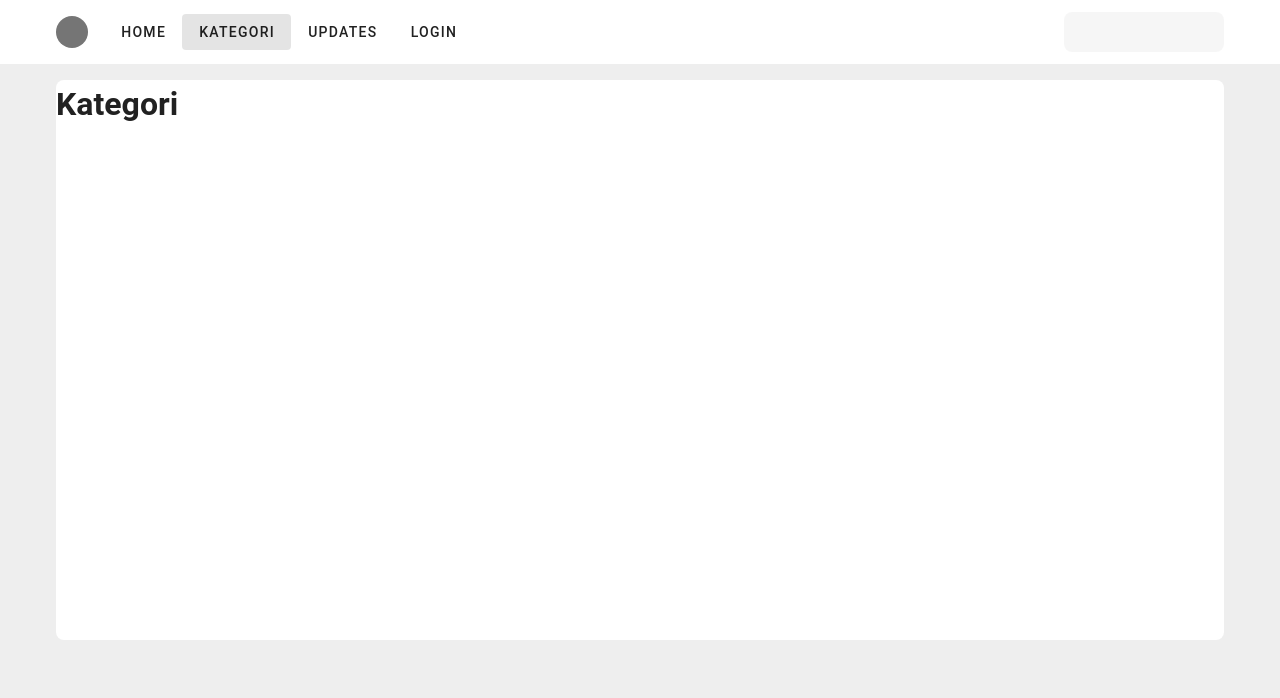
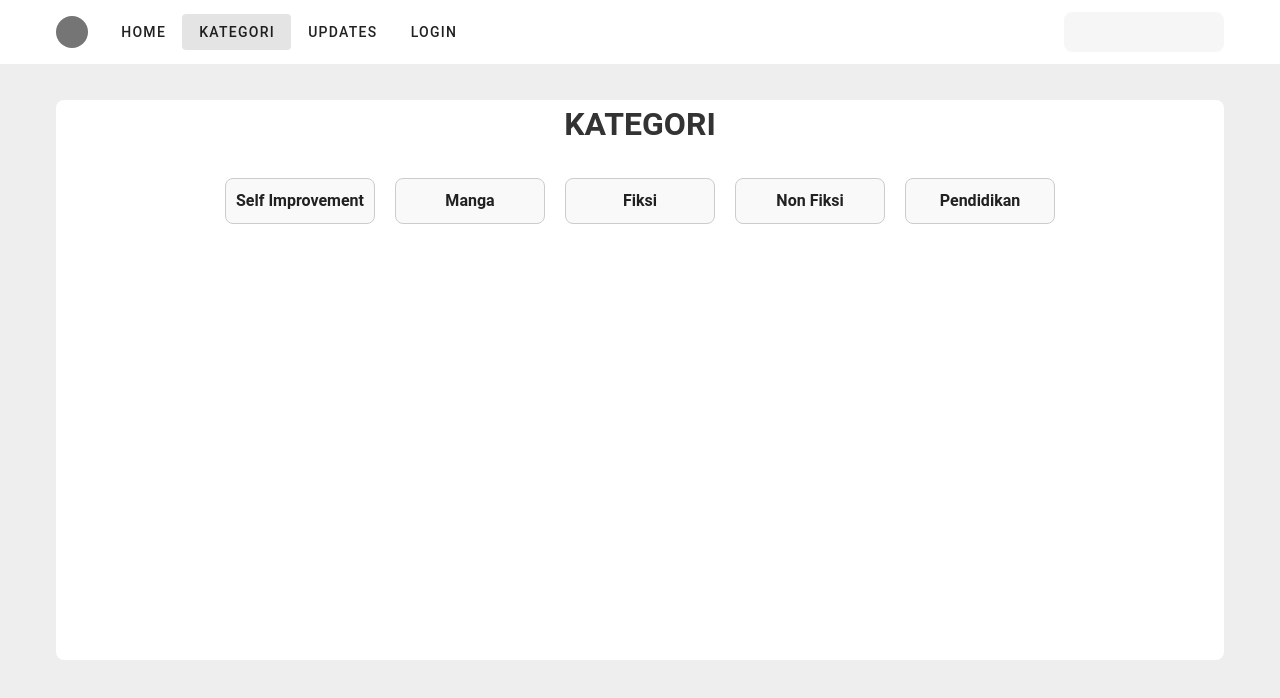
Before and after one commit to TaufikM3/CloverLibrary, a Vue app in the folder frontend/: page /kategori in a window 1280 px wide. Shown: the top 698 px of the page. Built offline with nearby package versions, Linux system fonts and the light colour scheme.

Commit message:
Pembuatan tampilan home dan kategori

```diff
--- a/frontend/src/views/HomeView.vue
+++ b/frontend/src/views/HomeView.vue
@@ -1,10 +1,13 @@
 <template>
-  <div>
-    <h1>Home</h1>
-    <div v-if="posts.length === 0">Loading...</div>
-    <div v-else>
+  <div class="container">
+    <div class="banner">
+      <h1>Halo Selamat Datang Di Clover Library</h1>
+    </div>
+
+    <div v-if="posts.length === 0" class="loading">Loading...</div>
+    <div v-else class="post-list">
       <ul>
-        <li v-for="post in posts" :key="post._id">{{ post.title }}</li>
+        <li v-for="post in posts" :key="post._id" class="post-item">{{ post.title }}</li>
       </ul>
     </div>
   </div>
@@ -25,3 +28,59 @@ onMounted(() => {
   fetchPosts();
 });
 </script>
+
+<style scoped>
+.container {
+  font-family: Arial, sans-serif;
+  margin: 0;
+  padding: 20px;
+  background-color: #fff;
+  min-height: 100vh;
+  box-shadow: 0 0 10px rgba(0, 0, 0, 0.1);
+  border-radius: 8px;
+}
+
+.banner {
+  background-color: #3227ce;
+  color: white;
+  padding: 20px;
+  text-align: center;
+  border-radius: 8px;
+  margin-bottom: 20px;
+  box-shadow: 0 4px 8px rgba(0, 0, 0, 0.1);
+}
+
+.loading {
+  text-align: center;
+  font-size: 18px;
+  color: #666;
+}
+
+.post-list {
+  background-color: #fff;
+  padding: 20px;
+  border-radius: 8px;
+  box-shadow: 0 0 10px rgba(0, 0, 0, 0.1);
+}
+
+.post-list ul {
+  list-style-type: none;
+  padding: 0;
+}
+
+.post-item {
+  padding: 10px;
+  border-bottom: 1px solid #eee;
+  font-size: 16px;
+  color: #333;
+}
+
+.post-item:last-child {
+  border-bottom: none;
+}
+
+.post-item:hover {
+  background-color: #f9f9f9;
+  cursor: pointer;
+}
+</style>
--- a/frontend/src/views/kategoriView.vue
+++ b/frontend/src/views/kategoriView.vue
@@ -1,9 +1,69 @@
 <template>
-    <div>
-      <h1>Kategori</h1>
+  <div>
+    <h1>KATEGORI</h1>
+    <div class="categories">
+      <div v-for="category in categories" :key="category.name" class="category">
+        <span>{{ category.name }}</span>
+      </div>
     </div>
-  </template>
+  </div>
+</template>
 
-  <script setup lang="ts">
-  // tambahkan script jika diperlukan
-  </script>
+<script setup>
+import { ref } from 'vue';
+
+const categories = ref([
+  { name: 'Self Improvement' },
+  { name: 'Manga' },
+  { name: 'Fiksi' },
+  { name: 'Non Fiksi' },
+  { name: 'Pendidikan' },
+]);
+</script>
+
+<style scoped>
+body {
+  font-family: Arial, sans-serif;
+  margin: 0;
+  padding: 0;
+  background-color: #f0f0f0;
+}
+
+h1 {
+  text-align: center;
+  margin-top: 20px;
+  color: #333;
+}
+
+.categories {
+  display: flex;
+  justify-content: center;
+  flex-wrap: wrap;
+  margin: 20px auto;
+  max-width: 1200px;
+}
+
+.category {
+  display: flex;
+  flex-direction: column;
+  align-items: center;
+  text-align: center;
+  width: 150px;
+  padding: 10px;
+  border: 1px solid #ccc;
+  border-radius: 8px;
+  background-color: #f9f9f9;
+  transition: background-color 0.3s ease;
+  margin: 10px;
+}
+
+.category:hover {
+  background-color: #e0e0e0;
+  transform: scale(1.05);
+}
+
+.category span {
+  font-size: 16px;
+  font-weight: bold;
+}
+</style>
```
